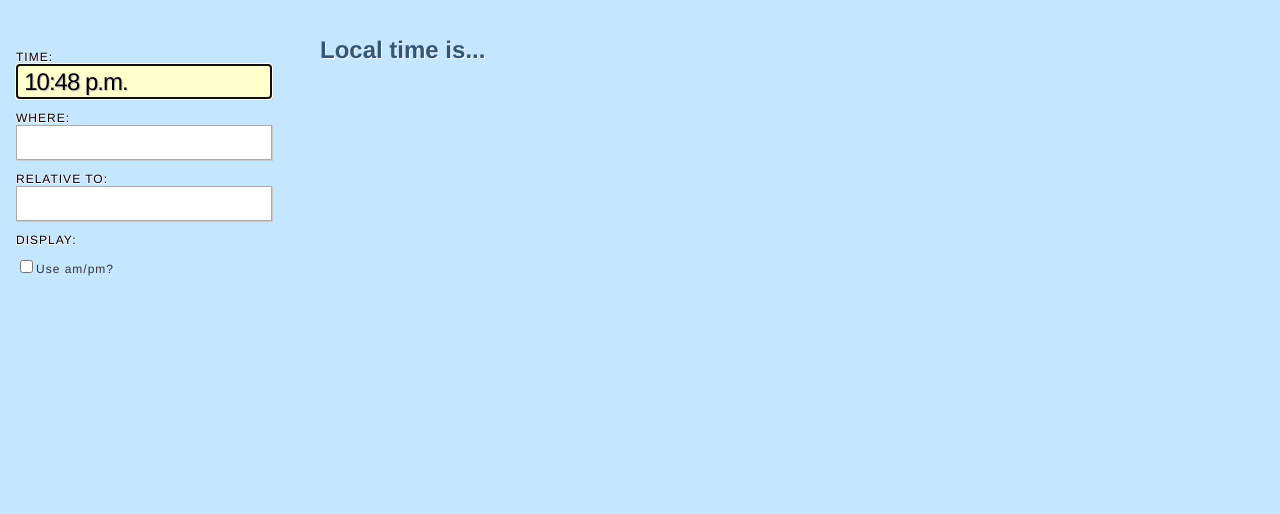
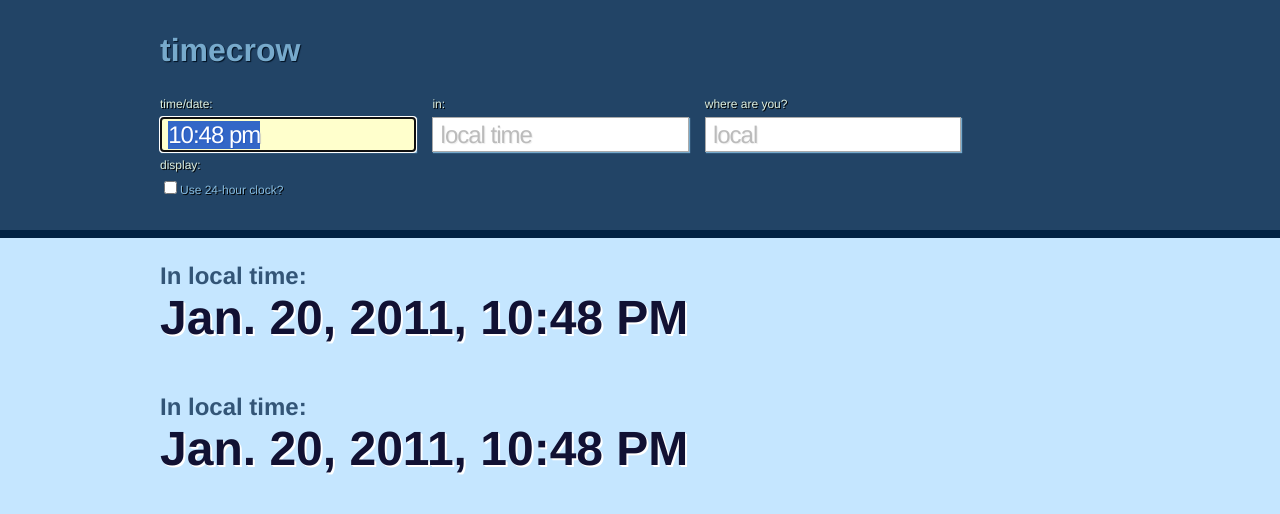
Before and after one commit to sarenji/timecrow, a plain HTML site: page index.html in a window 1280 px wide. Drawn offline with Linux system fonts and the light colour scheme.

Commit message:
Template + misc. changes.

```diff
--- a/css/master.css
+++ b/css/master.css
@@ -5,24 +5,42 @@ html, body {
     background: #C5E6FF;
 }
 
-body {
-    padding-top: 1em;
+.wrapper {
+    margin: 0 auto;
+    width: 60em;
+}
+
+#header {
+    background: #246;
+    border-bottom: .5em solid #024;
+    padding: 2em 0;
+    margin: 0;
+}
+
+h1 {
+    margin: 0;
+    font-size: 2em;
+    color: #7ac;
+    text-shadow: 1px 1px 1px #012;
 }
 
 form#bar {
-    margin: 1.4em 1em 0;
-	width: 16em;
-	float: left;
+    margin: 1.4em 0 0;
+}
+
+form#bar .box {
+    float: left;
+    margin-right: 1em;
 }
 
 form label, #misc h2 {
     display: block;
-    text-transform: uppercase;
+    text-transform: lowercase;
     font-weight: normal;
-    letter-spacing: 1px;
-    margin-top: 1em;
+    margin: .5em 0;
     font-size: .75em;
-    text-shadow: 0 1px 0 #fff, 1px 1px 0 #eef, -1px 1px 0 #eef;
+    text-shadow: 1px 1px 0 #000;
+    color: #ded;
 }
 
 label {
@@ -33,7 +51,9 @@ label {
     display: inline;
     text-transform: none;
     text-shadow: none;
-    color: #333;
+    letter-spacing: 0;
+    color: #8bd;
+    text-shadow: 1px 1px 0 #000;
 }
 
 input#time, input#from, input#in {
@@ -43,9 +63,9 @@ input#time, input#from, input#in {
 	letter-spacing: -1px;
 	padding: .1em .3em;
 	border: 1px solid #aaa;
-	box-shadow: 1px 1px 1px #ccc;
-	-moz-box-shadow: 1px 1px 1px #ccc;
-	-webkit-box-shadow: 1px 1px 1px #ccc;
+	box-shadow: 1px 1px 1px #7ac;
+	-moz-box-shadow: 1px 1px 1px #7ac;
+	-webkit-box-shadow: 1px 1px 1px #7ac;
 	text-shadow: 1px 1px 1px #bbb;
 }
 input#time:focus, input#from:focus, input#in:focus {
@@ -53,17 +73,27 @@ input#time:focus, input#from:focus, input#in:focus {
     border-color: #88a;
 }
 
-#results {
-    margin: 0 1em 2em 20em;
+input#from.grey, input#in.grey {
+    color: #bbb;
+    text-shadow: 1px 1px 1px #eee;
 }
 
-#results h2 {
-    text-shadow: 1px 1px 0 #fff;
+#results {
+}
+
+#results #in-time, #results #from-time {
     color: #357;
     font-size: 1.5em;
+    font-weight: bold;
+    margin: 1em 0;
 }
 
-#results h2 strong {
+#results #from-time {
+    margin: 2em 0;
+}
+
+#results #in-time strong, #results #from-time strong {
+    text-shadow: 2px 2px 0 #fff, 1px 1px 0 #fff;
     font-size: 2em;
     display: block;
     color: #113;
--- a/index.html
+++ b/index.html
@@ -6,32 +6,41 @@
 		<link rel="stylesheet" href="css/ui-lightness/jquery-ui-1.8.8.custom.css" type="text/css" media="screen" charset="utf-8"/>
 		<script type="text/javascript" src="js/jquery.js"></script>
 		<script type="text/javascript" src="js/jquery.ui.custom.js"></script>
+		<script type="text/javascript" src="js/date.js"></script>
 		<script type="text/javascript" src="js/site.js"></script>
 	</head>
 	<body>
+		<div id="header">
+			<div class="wrapper">
+				<h1>timecrow</h1>
 				<form id="bar">
 					<div id="ui-widget">
 						<div class="box">
-					<label for="time">Time:</label>
-					<input id="time" type="text" value="10:00 p.m."/>
+							<label for="time">Time/Date:</label>
+							<input id="time" type="text" value=""/>
 						</div>
 						<div class="box">
-					<label for="in">Where:</label>
+							<label for="in">In:</label>
 							<input id="in" type="text" value=""/>
 						</div>
 						<div class="box">
-					<label for="from">Relative to:</label>
+							<label for="from">Where are you?</label>
 							<input id="from" type="text" value=""/>
 						</div>
+						<div style="clear:both;"></div>
 						<div id="misc">
 							<h2>Display:</h2>
-					<input type="checkbox" id="ampm"/><label for="ampm">Use am/pm?</label>
+							<input type="checkbox" id="ampm"/><label for="ampm">Use 24-hour clock?</label>
 						</div>
 					</div>
 				</form>
-
+			</div>
+		</div>
+		<div class="wrapper">
 			<div id="results">
-			<h2 id="from-time"><span>Local</span> time is... <strong></strong></h2>
+				<div id="in-time">In <span>local time</span>: <strong></strong></div>
+				<div id="from-time">In <span>local time</span>: <strong></strong></div>
+			</div>
 		</div>
 	</body>
 </html>
--- a/js/site.js
+++ b/js/site.js
@@ -7,6 +7,9 @@ var TIME = /(\d{1,2})[.:,]?(\d{0,2})\s*(a|p)?\.?m?\.?/;
 var DATE_ONE = /\d\d[-,.\/]\d\d[-,.\/]\d\d(\d\d)?/;
 var DATE_TWO = new RegExp(MONTH_REGEXP + '[,\s]\s*\d{1,2}(st|nd|rd|th)([,\s]\s*\d\d\d\d)?');
 var DATE_THREE = new RegExp('[,\s]\s*\d{1,2}(st|nd|rd|th)' + MONTH_REGEXP + '([,\s]\s*\d\d\d\d)?');
+
+var LOCAL_TIME_STRING = "local time";
+var DEFAULT_CLASS = "grey"; // the class used to grey out default options.
 
 var cities = {
     "Aba":"Africa/Lagos",
@@ -1595,29 +1598,44 @@ function validate(value, max, min) {
     return value >= (min || 0) && value <= max;
 }
 
-function format(date) {
-    var month = MONTHS_SHORT[date.getUTCMonth()];
-    month = month[0].toUpperCase() + month.substr(1);
-    var day   = date.getUTCDate();
-    var hour  = date.getUTCHours();
-    var min   = date.getUTCMinutes();
-    var timeOfDay = "a.m.";
-    var ret   = "";
-    ret += month;
-    ret += ". "
-    ret += day;
-    ret += ", ";
-    if (hour > 12) {
-        timeOfDay = "p.m.";
-        hour -= 12;
+function update() {
+    var date = Date.parse($("input#time").val());
+    var rel  = new Date(date);
+    var place = cities[$("#in").val()];
+    var placeOffset = date.getTimezoneOffset();
+    if (place) {
+        $("#in-time span").text($("#in").val());
+        placeOffset = olson[place]/60;
+    } else {
+         $("#in-time span").text(LOCAL_TIME_STRING);
     }
-    ret += hour;
-    ret += ":";
-    if (min < 10) ret += "0";
-    ret += min;
-    ret += " ";
-    ret += timeOfDay;
-    return ret;
+    var relPlace = cities[$("#from").val()];
+    if (relPlace) {
+        rel = new Date(date);
+        rel.setUTCMinutes(date.getUTCMinutes() - placeOffset + olson[relPlace]/60);
+        $("#from-time span").text($("#from").val());
+    } else {
+        rel = new Date(date);
+        rel.setUTCMinutes(date.getUTCMinutes() - placeOffset - date.getTimezoneOffset());
+        $("#from-time span").text(LOCAL_TIME_STRING);
+    }
+    // TODO: Don't do relative to if #in == #from
+    $("#in-time strong").text(date.toString("MMM. d, yyyy, hh:mm tt"));
+    $("#from-time strong").text(rel.toString("MMM. d, yyyy, hh:mm tt"));
+}
+
+function setDefaultValue(jQueryObj, value) {
+    jQueryObj.blur(function() {
+	    if (!jQueryObj.val() || jQueryObj.val() == value) {
+	        jQueryObj.val(value);
+	        jQueryObj.addClass(DEFAULT_CLASS);
+        }
+	}).focus(function() {
+	    if (jQueryObj.val() == value) {
+	        jQueryObj.removeClass(DEFAULT_CLASS);
+	        jQueryObj.val("");
+        }
+    }).val(value);
 }
 
 $(function() {
@@ -1625,51 +1643,14 @@ $(function() {
     for (var k in cities) {
         labels.push(k);
     }
-	var now = new Date();
-    var hours = now.getHours();
-    var mins = now.getMinutes();
-    var timeOfDay = "a.m.";
-    if (hours > 12) {
-        timeOfDay = "p.m.";
-        hours -= 12;
-    }
-    if (mins < 10) mins = "0" + mins;
-    var nowTime = hours + ":" + mins + " " + timeOfDay;
-    function update() {
-        var val = $("input#time").val().toLowerCase();
-        if (val.match(TIME)) {
-            var hours = parseInt(RegExp.$1, 10);
-            var minutes = RegExp.$2 ? parseInt(RegExp.$2, 10) : 0;
-            var hourOfDay = RegExp.$3.replace(/\./g, "");
-            if (!validate(hours, 24) || !validate(minutes, 60))
-                return;
-            var date = new Date();
-            if (hourOfDay == 'p' && hours < 12) {
-                hours += 12;
-            }
-            date.setUTCHours(hours);
-            date.setUTCMinutes(minutes);
-            date.setUTCSeconds(0);
-            date.setUTCMilliseconds(0);
-            var place = cities[$("#in").val()];
-            if (place) {
-                $("#results h2 span").text($("#in").val());
-                date.setMinutes(date.getMinutes() + olson[place]/60 + date.getTimezoneOffset());
-                // TODO: Calculate relative to.
-            } else {
-                 $("#results h2 span").text("Local");
-             }
-            $("#results h2 strong").text(format(date));
-        }
-    }
     $("input#time")
-        .focus()
-        .val(nowTime)
-        //.val(Date.today().toString())
+        .val(Date.parse("now").toString("h:mm tt").toLowerCase())
+        .select()
         .keyup(function(e) {
             update();
         });
     $("input#from, input#in")
+        .addClass(DEFAULT_CLASS)
         .autocomplete({
 			minLength: 3,
 			source: labels,
@@ -1685,7 +1666,10 @@ $(function() {
 			    update();
 		    }
 		});
+    setDefaultValue($("input#in"), "local time");
+    setDefaultValue($("input#from"), "local");
     $("form").submit(function(f) {
         return false;
     });
+    update();
 });
```
Lines whose indentation alone changed are shown as unchanged.
